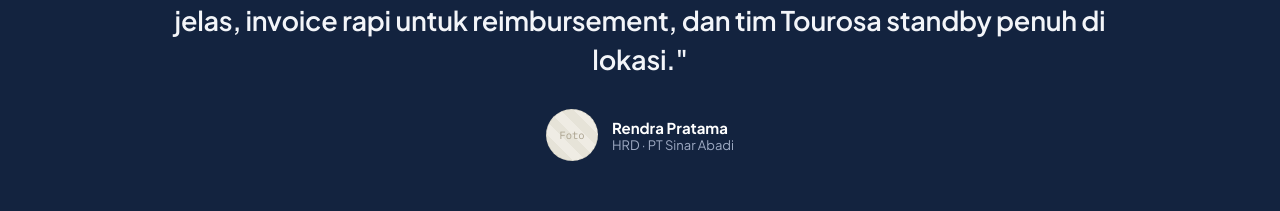
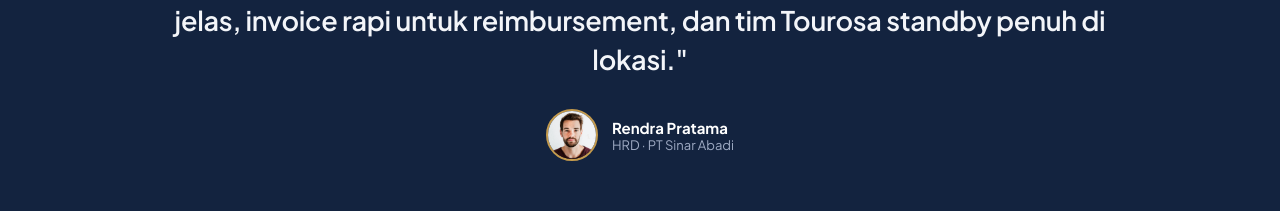
Before and after one commit to Taqqy-fg/Slicing-web-tourosa, a Vue app: page / in a window 1280 px wide. Shown: the part 2775-2986 px from the top of the page. Built offline with nearby package versions, Linux system fonts and the light colour scheme.

Commit message:
update img profile

```diff
--- a/src/components/site/TestimonialSection.vue
+++ b/src/components/site/TestimonialSection.vue
@@ -7,7 +7,7 @@
       <i class="ph-fill ph-quotes" style="font-size:40px;color:#c39a4d;"></i>
       <p class="testimonial-quote">"Outing kantor 120 orang ke Bali berjalan mulus tanpa drama. Penawaran jelas, invoice rapi untuk reimbursement, dan tim Tourosa standby penuh di lokasi."</p>
       <div style="display:flex;align-items:center;justify-content:center;gap:14px;">
-        <div class="testimonial-avatar"><span style="font-family:'IBM Plex Mono',monospace;font-size:10.5px;line-height:1.4;color:#a8a08c;text-align:center;padding:0 10px;">Foto</span></div>
+        <div class="testimonial-avatar"><img src="/assets/foto_profil.png" alt="Rendra Pratama" style="width:100%;height:100%;object-fit:cover;display:block;"></div>
         <div style="text-align:left;"><div style="font-size:15px;font-weight:700;">Rendra Pratama</div><div style="font-size:13px;color:#9fabc4;">HRD · PT Sinar Abadi</div></div>
       </div>
     </div>
@@ -33,8 +33,8 @@
   width: 52px;
   height: 52px;
   flex-shrink: 0;
-  background: repeating-linear-gradient(45deg,#efece4,#efece4 9px,#e6e3d8 9px,#e6e3d8 18px);
-  border: 1px dashed #d4d0c2;
+  background: #1b2e4a;
+  border: 2px solid #c39a4d;
   display: flex;
   align-items: center;
   justify-content: center;
```
Also changed, not shown: public/assets/foto_profil.png (added).
